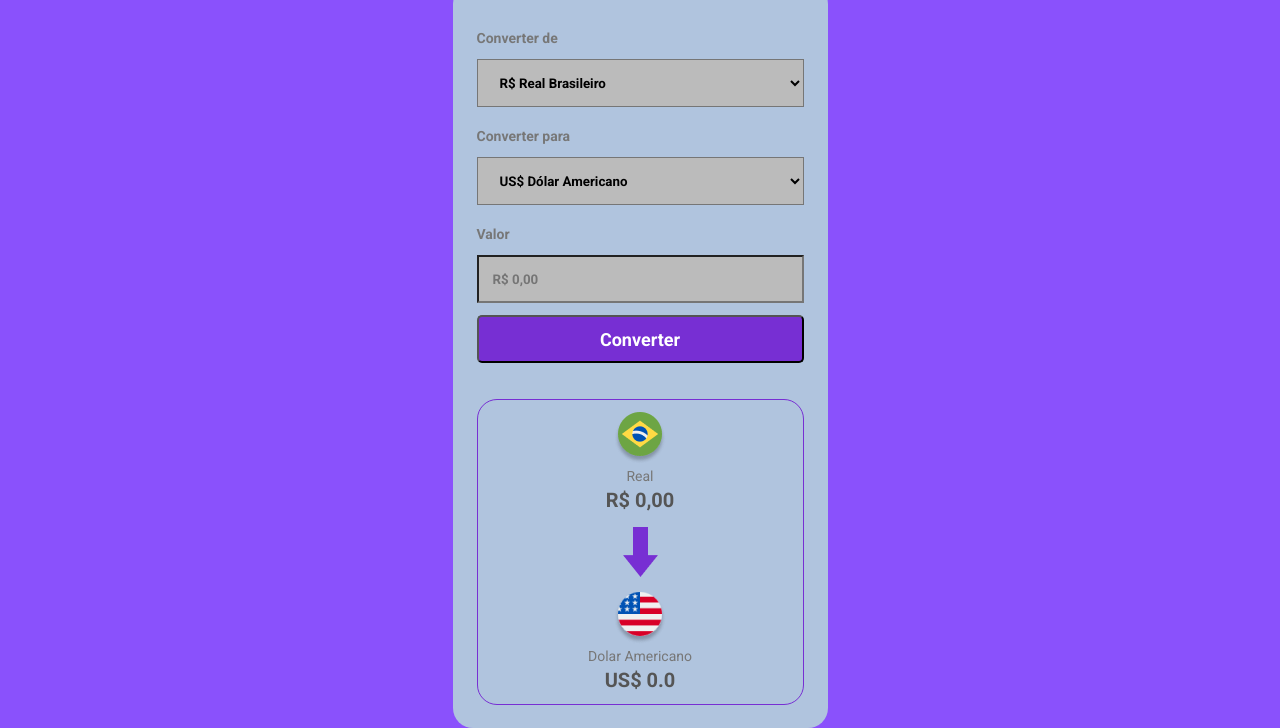
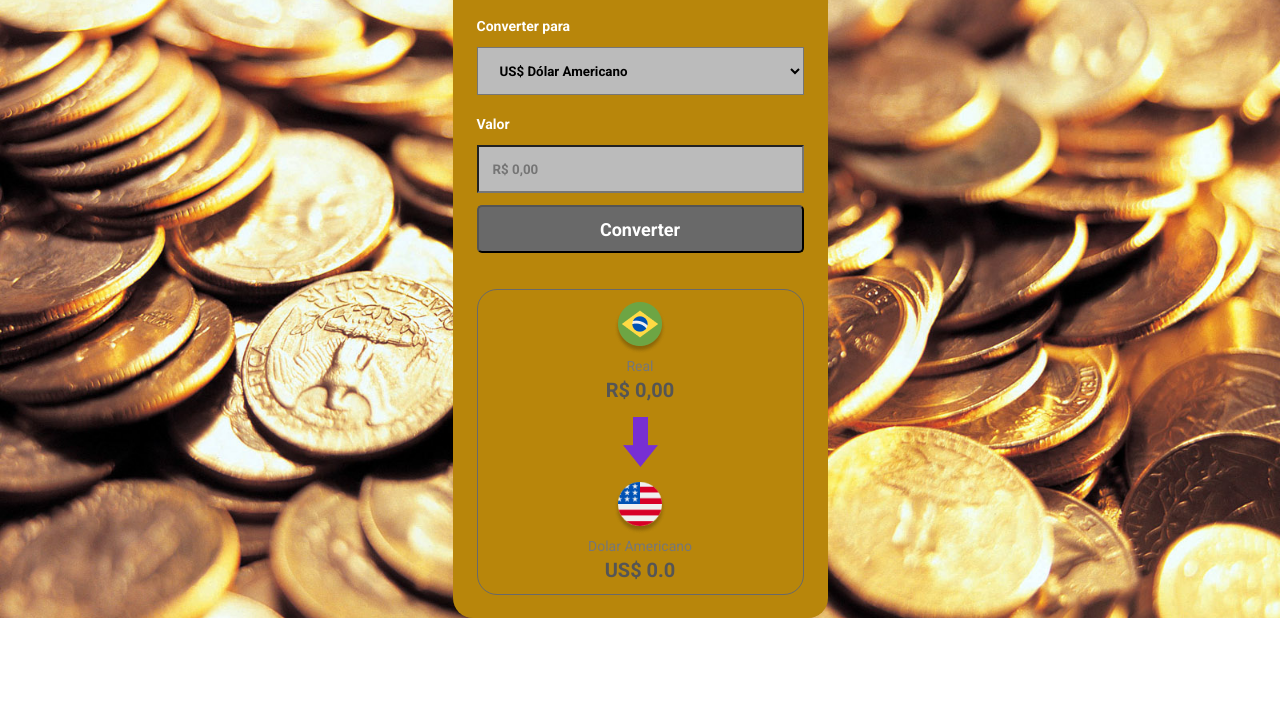
Before and after one commit to dillymen/JAVASCRIPT---Conversor-de-Moedas, a plain HTML site: page index.html in a window 1280 px wide. Shown: the part 226-954 px from the top of the page. After the commit the page ends 844 px from the top, so only its background shows below. Drawn offline with Linux system fonts and the light colour scheme.

Commit message:
Inclusão de imagem e alteração do background

```diff
--- a/index.html
+++ b/index.html
@@ -9,11 +9,11 @@
     <link href="https://fonts.googleapis.com/css2?family=Roboto:wght@400;700&display=swap" rel="stylesheet">
     <title>Conversor de Moedas</title>
 
-    <link rel="stylesheet" href="./style.css"/>
+    <link rel="stylesheet" href="./style.css" />
 </head>
 
 <body>
-    <img class="logo" src="./assets/logo-conversor.gif" alt="logo-conversor" />
+
 
     <main>
         <label>Converter <b>de</b>
@@ -43,16 +43,16 @@
 
         <section>
             <div class="currency-box">
-                <img  src="./assets/real.png" alt="moeda-a-converter" />
+                <img src="./assets/real.png" alt="moeda-a-converter" />
                 <p class="currency">Real</p>
                 <h2 class="currency-value-to-convert">R$ 0,00</h2>
             </div>
 
             <img class="arrow-img" src="./assets/seta.png" alt="seta-conversão" />
 
-            <div class="currency-box" >
+            <div class="currency-box">
                 <img class="currency-image" src="./assets/dolar.png" alt="moeda-convertida" />
-                <p class="currency" id="currency-name" >Dolar Americano</p>
+                <p class="currency" id="currency-name">Dolar Americano</p>
                 <h2 class="currency-value">US$ 0.0</h2>
             </div>
 
--- a/style.css
+++ b/style.css
@@ -5,8 +5,13 @@
     box-sizing: border-box;
 }
 
-body {
-    background: #8A51FC;
+body{
+    background-image: url(./assets/mascara.jpeg);
+    background-size: cover;
+    background-repeat: no-repeat;
+
+
+
 }
 
 .logo {
@@ -23,13 +28,13 @@ main {
     width: 375px;
     border-radius: 20px;
     margin: 0 auto;
-    margin-top: 5px;
-    background-color: #B0C4DE;
+    margin-top: 100px;
+    background-color: #B8860B;
     padding: 44px 24px 23px;
 }
 
 label {
-    color: #777777;
+    color: #fff;
     font-weight: 700;
     font-size: 14px;
     margin-bottom: 12px;
@@ -57,7 +62,7 @@ input {
 }
 
 button {
-    background: #772FD3;
+    background: #696969;
     height: 48px;
     border-radius: 5px;
     width: 100%;
@@ -78,7 +83,7 @@ button:active {
 }
 
 section {
-    border: 1px solid #772FD3;
+    border: 1px solid #696969;
     border-radius: 20px;
     margin-top: 22px;
     padding: 12px;
@@ -99,11 +104,13 @@ section {
 }
 
 .currency {
- color: #777777;
- font-size: 14px;
+    color: #777777;
+    font-size: 14px;
 }
-.currency-value, .currency-value-to-convert {
-color: #555555;
-font-weight: 700;
-font-size: 20px;
+
+.currency-value,
+.currency-value-to-convert {
+    color: #555555;
+    font-weight: 700;
+    font-size: 20px;
 }
```
Also changed, not shown: assets/mascara.jpeg (added).
